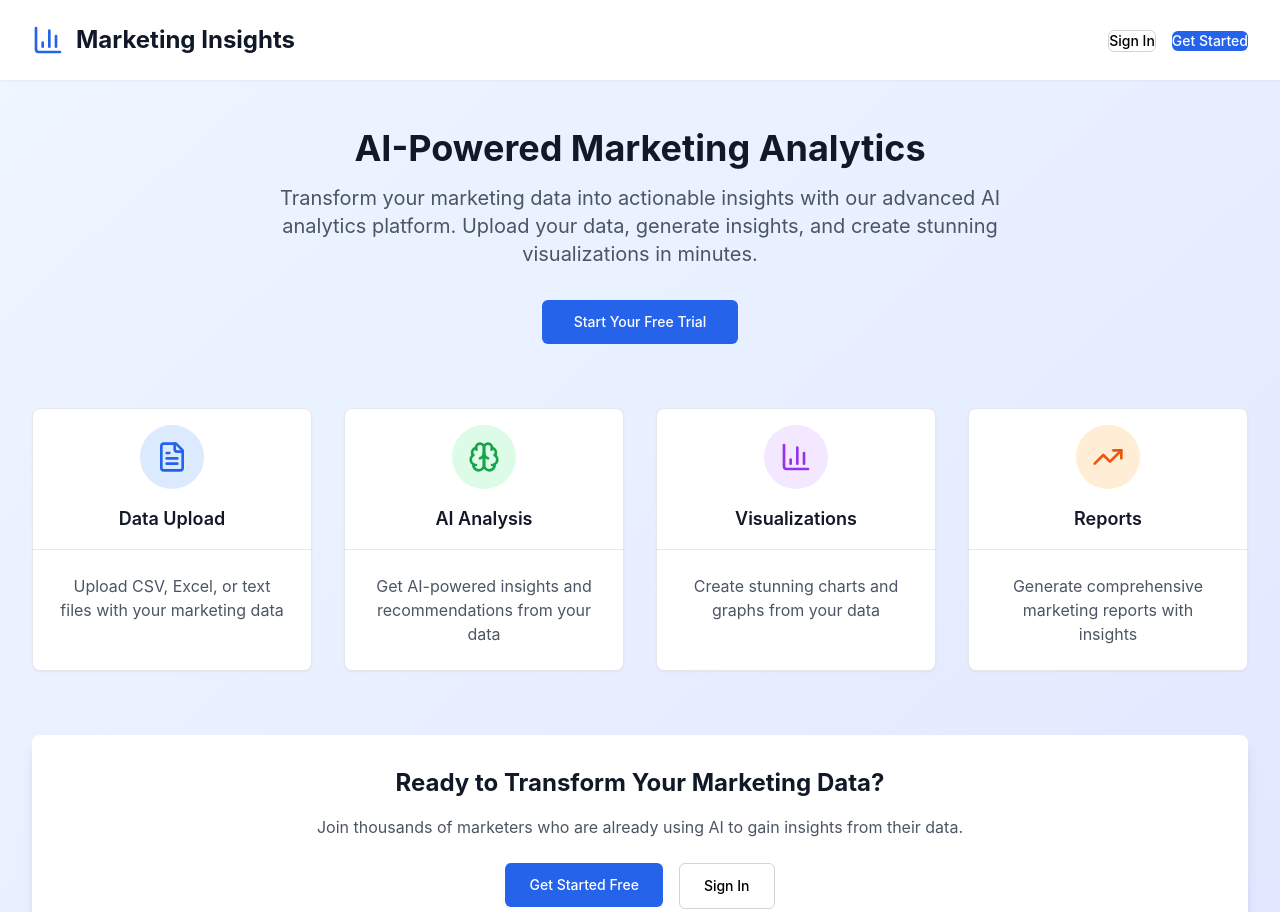
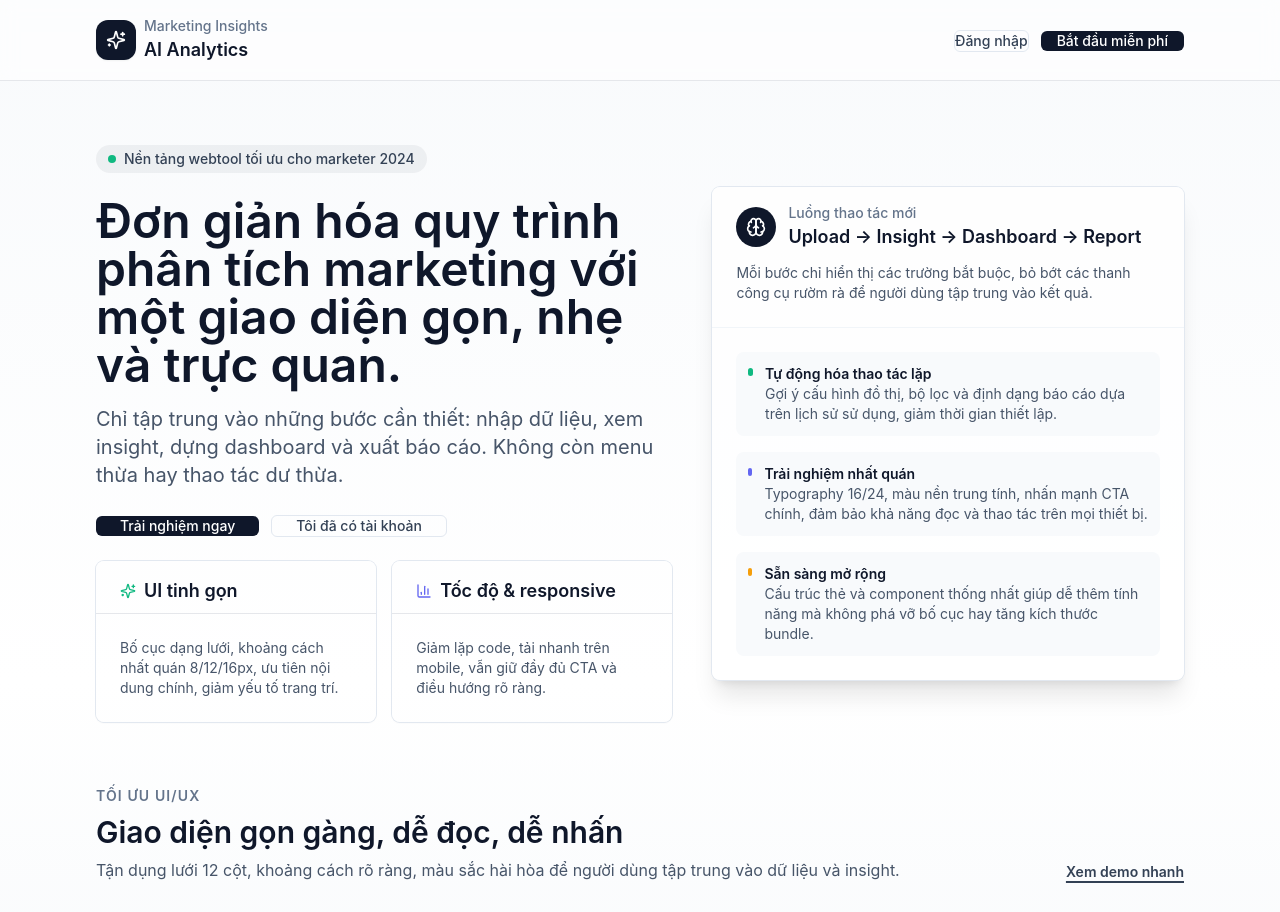
Before and after one commit to hana89088/double-T, a React (Vite) app: page / in a window 1280 px wide. Shown: the top 912 px of the page. Built offline with nearby package versions, Linux system fonts and the light colour scheme; no server answers.

Commit message:
Refresh landing page UI and base styles

```diff
--- a/src/index.css
+++ b/src/index.css
@@ -3,12 +3,19 @@
 @tailwind utilities;
 
 :root {
-  font-family: -apple-system, BlinkMacSystemFont, "Segoe UI", "Noto Sans", Helvetica, Arial, sans-serif, "Apple Color Emoji", "Segoe UI Emoji";
+  font-family: "Inter", -apple-system, BlinkMacSystemFont, "Segoe UI", "Noto Sans", Helvetica,
+    Arial, sans-serif, "Apple Color Emoji", "Segoe UI Emoji";
   line-height: 1.5;
   font-weight: 400;
-
   font-synthesis: none;
   text-rendering: optimizeLegibility;
   -webkit-font-smoothing: antialiased;
   -moz-osx-font-smoothing: grayscale;
 }
+
+body {
+  margin: 0;
+  min-height: 100vh;
+  background: #f8fafc;
+  color: #0f172a;
+}
--- a/src/pages/Home.tsx
+++ b/src/pages/Home.tsx
@@ -1,130 +1,199 @@
-import { Link } from 'react-router-dom';
-import { Button } from '@/components/ui/button';
-import { Card, CardContent, CardHeader, CardTitle } from '@/components/ui/card';
-import { BarChart3, TrendingUp, FileText, Brain } from 'lucide-react';
+import { Link } from "react-router-dom";
+import { Button } from "@/components/ui/button";
+import { Card, CardContent, CardHeader, CardTitle } from "@/components/ui/card";
+import { BarChart3, Brain, FileText, LayoutDashboard, Sparkles } from "lucide-react";
+
+const features = [
+  {
+    title: "Nhập dữ liệu linh hoạt",
+    description: "Kéo thả CSV, Excel hoặc dán nhanh văn bản. Hệ thống tự nhận dạng định dạng và làm sạch header, ngày tháng.",
+    icon: FileText,
+    accent: "bg-sky-100 text-sky-600",
+  },
+  {
+    title: "Phân tích AI tức thì",
+    description: "Mô hình gợi ý insight, phân nhóm và các chỉ số chính ngay sau khi tải lên, không cần thiết lập phức tạp.",
+    icon: Brain,
+    accent: "bg-emerald-100 text-emerald-600",
+  },
+  {
+    title: "Dashboard gọn gàng",
+    description: "Biểu đồ, bảng và trạng thái được gom theo mục tiêu marketing giúp bạn nắm bắt hiệu quả chiến dịch nhanh chóng.",
+    icon: LayoutDashboard,
+    accent: "bg-indigo-100 text-indigo-600",
+  },
+  {
+    title: "Báo cáo nhẹ & đẹp",
+    description: "Xuất báo cáo PDF/Link được tối ưu màu sắc, khoảng cách và typography theo chuẩn hiện đại.",
+    icon: BarChart3,
+    accent: "bg-amber-100 text-amber-600",
+  },
+];
 
 export default function Home() {
   return (
-    <div className="min-h-screen bg-gradient-to-br from-blue-50 to-indigo-100">
-      {/* Header */}
-      <header className="bg-white shadow-sm">
-        <div className="max-w-7xl mx-auto px-4 sm:px-6 lg:px-8">
-          <div className="flex justify-between items-center py-6">
-            <div className="flex items-center">
-              <BarChart3 className="h-8 w-8 text-blue-600 mr-3" />
-              <h1 className="text-2xl font-bold text-gray-900">Marketing Insights</h1>
+    <div className="min-h-screen bg-gradient-to-b from-slate-50 via-white to-slate-100 text-slate-900">
+      <header className="border-b bg-white/80 backdrop-blur supports-[backdrop-filter]:bg-white/60">
+        <div className="mx-auto flex max-w-6xl items-center justify-between px-4 py-4 sm:px-6 lg:px-8">
+          <div className="flex items-center gap-2">
+            <span className="inline-flex h-10 w-10 items-center justify-center rounded-xl bg-slate-900 text-white shadow-sm">
+              <Sparkles className="h-5 w-5" />
+            </span>
+            <div>
+              <p className="text-sm font-medium text-slate-500">Marketing Insights</p>
+              <p className="text-lg font-semibold text-slate-900">AI Analytics</p>
             </div>
-            <div className="flex space-x-4">
+          </div>
+          <div className="flex items-center gap-3">
             <Link to="/login">
-                <Button variant="outline">Sign In</Button>
+              <Button variant="outline" className="border-slate-200 text-slate-700 hover:bg-slate-100">
+                Đăng nhập
+              </Button>
             </Link>
             <Link to="/register">
-                <Button>Get Started</Button>
+              <Button className="bg-slate-900 px-4 text-white hover:bg-slate-800">Bắt đầu miễn phí</Button>
             </Link>
-            </div>
           </div>
         </div>
       </header>
 
-      {/* Hero Section */}
-      <main className="max-w-7xl mx-auto px-4 sm:px-6 lg:px-8 py-12">
-        <div className="text-center mb-16">
-          <h2 className="text-4xl font-bold text-gray-900 mb-4">
-            AI-Powered Marketing Analytics
-          </h2>
-          <p className="text-xl text-gray-600 mb-8 max-w-3xl mx-auto">
-            Transform your marketing data into actionable insights with our advanced AI analytics platform.
-            Upload your data, generate insights, and create stunning visualizations in minutes.
+      <main className="mx-auto max-w-6xl px-4 pb-16 pt-12 sm:px-6 lg:px-8 lg:pb-24 lg:pt-16">
+        <section className="grid gap-10 lg:grid-cols-[1.1fr,0.9fr] lg:items-center">
+          <div className="space-y-6">
+            <div className="inline-flex items-center gap-2 rounded-full bg-slate-900/5 px-3 py-1 text-sm font-medium text-slate-700">
+              <span className="h-2 w-2 rounded-full bg-emerald-500" />
+              Nền tảng webtool tối ưu cho marketer 2024
+            </div>
+            <div className="space-y-4">
+              <h1 className="text-3xl font-semibold leading-tight text-slate-900 sm:text-4xl lg:text-5xl">
+                Đơn giản hóa quy trình phân tích marketing với một giao diện gọn, nhẹ và trực quan.
+              </h1>
+              <p className="text-lg text-slate-600 sm:text-xl">
+                Chỉ tập trung vào những bước cần thiết: nhập dữ liệu, xem insight, dựng dashboard và xuất báo cáo. Không còn
+                menu thừa hay thao tác dư thừa.
               </p>
+            </div>
+            <div className="flex flex-wrap gap-3">
               <Link to="/register">
-            <Button className="text-lg px-8 py-3">
-              Start Your Free Trial
+                <Button className="bg-slate-900 px-6 text-white hover:bg-slate-800">Trải nghiệm ngay</Button>
+              </Link>
+              <Link to="/login">
+                <Button variant="outline" className="border-slate-200 px-6 text-slate-700 hover:bg-slate-100">
+                  Tôi đã có tài khoản
                 </Button>
               </Link>
             </div>
-
-        {/* Features Grid */}
-        <div className="grid md:grid-cols-2 lg:grid-cols-4 gap-8 mb-16">
-          <Card className="text-center hover:shadow-lg transition-shadow">
-            <CardHeader>
-              <div className="mx-auto mb-4 p-3 bg-blue-100 rounded-full w-16 h-16 flex items-center justify-center">
-                <FileText className="h-8 w-8 text-blue-600" />
-              </div>
-              <CardTitle className="text-lg">Data Upload</CardTitle>
+            <div className="grid gap-4 sm:grid-cols-2">
+              <Card className="border-none bg-white/70 shadow-sm ring-1 ring-slate-200">
+                <CardHeader className="pb-2">
+                  <CardTitle className="flex items-center gap-2 text-base font-semibold text-slate-900">
+                    <Sparkles className="h-4 w-4 text-emerald-500" />
+                    UI tinh gọn
+                  </CardTitle>
                 </CardHeader>
-            <CardContent>
-              <p className="text-gray-600">
-                Upload CSV, Excel, or text files with your marketing data
-              </p>
+                <CardContent className="text-sm text-slate-600">
+                  Bố cục dạng lưới, khoảng cách nhất quán 8/12/16px, ưu tiên nội dung chính, giảm yếu tố trang trí.
                 </CardContent>
               </Card>
-
-          <Card className="text-center hover:shadow-lg transition-shadow">
-            <CardHeader>
-              <div className="mx-auto mb-4 p-3 bg-green-100 rounded-full w-16 h-16 flex items-center justify-center">
-                <Brain className="h-8 w-8 text-green-600" />
-              </div>
-              <CardTitle className="text-lg">AI Analysis</CardTitle>
+              <Card className="border-none bg-white/70 shadow-sm ring-1 ring-slate-200">
+                <CardHeader className="pb-2">
+                  <CardTitle className="flex items-center gap-2 text-base font-semibold text-slate-900">
+                    <BarChart3 className="h-4 w-4 text-indigo-500" />
+                    Tốc độ & responsive
+                  </CardTitle>
                 </CardHeader>
-            <CardContent>
-              <p className="text-gray-600">
-                Get AI-powered insights and recommendations from your data
-              </p>
-            </CardContent>
-          </Card>
-
-          <Card className="text-center hover:shadow-lg transition-shadow">
-            <CardHeader>
-              <div className="mx-auto mb-4 p-3 bg-purple-100 rounded-full w-16 h-16 flex items-center justify-center">
-                <BarChart3 className="h-8 w-8 text-purple-600" />
-              </div>
-              <CardTitle className="text-lg">Visualizations</CardTitle>
-            </CardHeader>
-            <CardContent>
-              <p className="text-gray-600">
-                Create stunning charts and graphs from your data
-              </p>
-            </CardContent>
-          </Card>
-
-          <Card className="text-center hover:shadow-lg transition-shadow">
-            <CardHeader>
-              <div className="mx-auto mb-4 p-3 bg-orange-100 rounded-full w-16 h-16 flex items-center justify-center">
-                <TrendingUp className="h-8 w-8 text-orange-600" />
-              </div>
-              <CardTitle className="text-lg">Reports</CardTitle>
-            </CardHeader>
-            <CardContent>
-              <p className="text-gray-600">
-                Generate comprehensive marketing reports with insights
-              </p>
+                <CardContent className="text-sm text-slate-600">
+                  Giảm lặp code, tải nhanh trên mobile, vẫn giữ đầy đủ CTA và điều hướng rõ ràng.
                 </CardContent>
               </Card>
             </div>
+          </div>
 
-        {/* CTA Section */}
-        <div className="bg-white rounded-lg shadow-lg p-8 text-center">
-          <h3 className="text-2xl font-bold text-gray-900 mb-4">
-            Ready to Transform Your Marketing Data?
-          </h3>
-          <p className="text-gray-600 mb-6">
-            Join thousands of marketers who are already using AI to gain insights from their data.
+          <Card className="border-none bg-white/80 shadow-xl ring-1 ring-slate-200">
+            <CardHeader className="space-y-3 border-b border-slate-100 pb-6">
+              <div className="flex items-center gap-3">
+                <span className="inline-flex h-10 w-10 items-center justify-center rounded-full bg-slate-900 text-white">
+                  <Brain className="h-5 w-5" />
+                </span>
+                <div>
+                  <p className="text-sm font-medium text-slate-500">Luồng thao tác mới</p>
+                  <p className="text-lg font-semibold text-slate-900">Upload → Insight → Dashboard → Report</p>
+                </div>
+              </div>
+              <p className="text-sm text-slate-600">
+                Mỗi bước chỉ hiển thị các trường bắt buộc, bỏ bớt các thanh công cụ rườm rà để người dùng tập trung vào kết quả.
               </p>
-          <div className="flex justify-center space-x-4">
-            <Link to="/register">
-              <Button className="text-lg px-6 py-3">Get Started Free</Button>
-            </Link>
-            <Link to="/login">
-              <Button variant="outline" className="text-lg px-6 py-3">Sign In</Button>
+            </CardHeader>
+            <CardContent className="space-y-4 pt-6">
+              <div className="flex items-start gap-3 rounded-lg bg-slate-50 p-3">
+                <div className="mt-1 h-2 w-2 rounded-full bg-emerald-500" />
+                <div>
+                  <p className="text-sm font-semibold text-slate-900">Tự động hóa thao tác lặp</p>
+                  <p className="text-sm text-slate-600">
+                    Gợi ý cấu hình đồ thị, bộ lọc và định dạng báo cáo dựa trên lịch sử sử dụng, giảm thời gian thiết lập.
+                  </p>
+                </div>
+              </div>
+              <div className="flex items-start gap-3 rounded-lg bg-slate-50 p-3">
+                <div className="mt-1 h-2 w-2 rounded-full bg-indigo-500" />
+                <div>
+                  <p className="text-sm font-semibold text-slate-900">Trải nghiệm nhất quán</p>
+                  <p className="text-sm text-slate-600">
+                    Typography 16/24, màu nền trung tính, nhấn mạnh CTA chính, đảm bảo khả năng đọc và thao tác trên mọi thiết bị.
+                  </p>
+                </div>
+              </div>
+              <div className="flex items-start gap-3 rounded-lg bg-slate-50 p-3">
+                <div className="mt-1 h-2 w-2 rounded-full bg-amber-500" />
+                <div>
+                  <p className="text-sm font-semibold text-slate-900">Sẵn sàng mở rộng</p>
+                  <p className="text-sm text-slate-600">
+                    Cấu trúc thẻ và component thống nhất giúp dễ thêm tính năng mà không phá vỡ bố cục hay tăng kích thước bundle.
+                  </p>
+                </div>
+              </div>
+            </CardContent>
+          </Card>
+        </section>
+
+        <section className="mt-14 space-y-8 lg:mt-16">
+          <div className="flex flex-col gap-3 lg:flex-row lg:items-end lg:justify-between">
+            <div className="space-y-2">
+              <p className="text-sm font-semibold uppercase tracking-[0.08em] text-slate-500">Tối ưu UI/UX</p>
+              <h2 className="text-2xl font-semibold text-slate-900 sm:text-3xl">Giao diện gọn gàng, dễ đọc, dễ nhấn</h2>
+              <p className="text-base text-slate-600">
+                Tận dụng lưới 12 cột, khoảng cách rõ ràng, màu sắc hài hòa để người dùng tập trung vào dữ liệu và insight.
+              </p>
+            </div>
+            <Link to="/register" className="text-sm font-semibold text-slate-700 underline decoration-2 underline-offset-4">
+              Xem demo nhanh
             </Link>
           </div>
+
+          <div className="grid gap-6 md:grid-cols-2 xl:grid-cols-4">
+            {features.map(({ title, description, icon: Icon, accent }) => (
+              <Card key={title} className="border-none bg-white/80 shadow-sm ring-1 ring-slate-200">
+                <CardHeader className="pb-2">
+                  <div className={`mb-3 inline-flex h-11 w-11 items-center justify-center rounded-xl ${accent}`}>
+                    <Icon className="h-5 w-5" />
                   </div>
+                  <CardTitle className="text-lg font-semibold text-slate-900">{title}</CardTitle>
+                </CardHeader>
+                <CardContent className="text-sm leading-relaxed text-slate-600">{description}</CardContent>
+              </Card>
+            ))}
+          </div>
+        </section>
       </main>
 
-      {/* Footer */}
-      <footer className="bg-gray-800 text-white py-8 mt-16">
-        <div className="max-w-7xl mx-auto px-4 sm:px-6 lg:px-8 text-center">
-          <p>&copy; 2024 Marketing Insights. All rights reserved.</p>
+      <footer className="border-t bg-white/80 backdrop-blur supports-[backdrop-filter]:bg-white/60">
+        <div className="mx-auto flex max-w-6xl flex-col items-center justify-between gap-3 px-4 py-6 sm:px-6 sm:py-8 lg:flex-row lg:px-8">
+          <p className="text-sm text-slate-600">© 2024 Marketing Insights. Mọi quyền được bảo lưu.</p>
+          <div className="flex items-center gap-4 text-sm text-slate-600">
+            <span>Chính sách bảo mật</span>
+            <span className="h-1 w-1 rounded-full bg-slate-400" />
+            <span>Điều khoản sử dụng</span>
+          </div>
         </div>
       </footer>
     </div>
```
Lines whose indentation alone changed are shown as unchanged.
